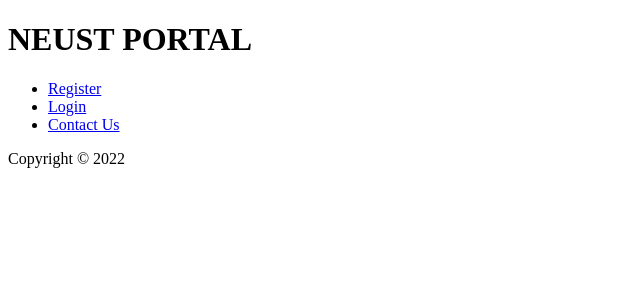
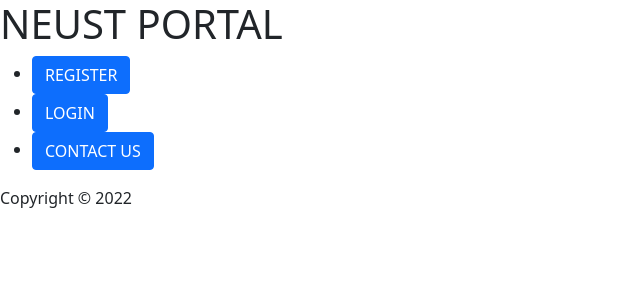
Before and after one commit to pasado22/pds-neust, a PHP site: page /index.php in a window 1280 px wide. Shown: the top 300 px of the page, without its empty margins (0-640 px from the left). Run offline with PHP 8.4, Linux system fonts and the light colour scheme.

Commit message:
Update index.php

```diff
--- a/index.php
+++ b/index.php
@@ -1,3 +1,14 @@
+<!DOCTYPE html>
+<html lang="en">
+<head>
+  <meta charset="UTF-8">
+  <meta http-equiv="X-UA-Compatible" content="IE=edge">
+  <meta name="viewport" content="width=device-width, initial-scale=1.0">
+  <link href="https://cdn.jsdelivr.net/npm/bootstrap@5.1.3/dist/css/bootstrap.min.css" rel="stylesheet" integrity="sha384-1BmE4kWBq78iYhFldvKuhfTAU6auU8tT94WrHftjDbrCEXSU1oBoqyl2QvZ6jIW3" crossorigin="anonymous">
+  <link href="css/style-index.css" rel="Stylesheet" type="text/css">
+</head>
+<body>
+
 <?php
 require 'php/func.php';
 session_start();
@@ -8,22 +19,30 @@ _headerIndex("NEUST PORTAL - HOME");
 
 <header></header>
 <main>
-  <h1>NEUST PORTAL</h1>
+
+  <div class="portal">
+  <h1 class="text-gradient">NEUST PORTAL</h1>
   <?php
   get_urlmessage();
   ?>
   <ul>
     <li>
-      <a href="register.php">Register</a>
+      <a class="btn btn-primary" href="register.php" role="button">REGISTER</a>
     </li>
     <li>
-      <a href="login.php">Login</a>
+      <a class="btn btn-primary" href="login.php">LOGIN</a>
     </li>
     <li>
-      <a href="#UwU">Contact Us</a>
+      <a class="btn btn-primary" href="contact.php">CONTACT US</a>
     </li>
   </ul>
+</div>
 </main>
 
-
+<div class="footer">
 <?php _footerIndex(2022); ?>
+</div>
+</div>
+<script src="https://cdn.jsdelivr.net/npm/bootstrap@5.1.3/dist/js/bootstrap.bundle.min.js" integrity="sha384-ka7Sk0Gln4gmtz2MlQnikT1wXgYsOg+OMhuP+IlRH9sENBO0LRn5q+8nbTov4+1p" crossorigin="anonymous"></script>
+</body>
+</html>
```
